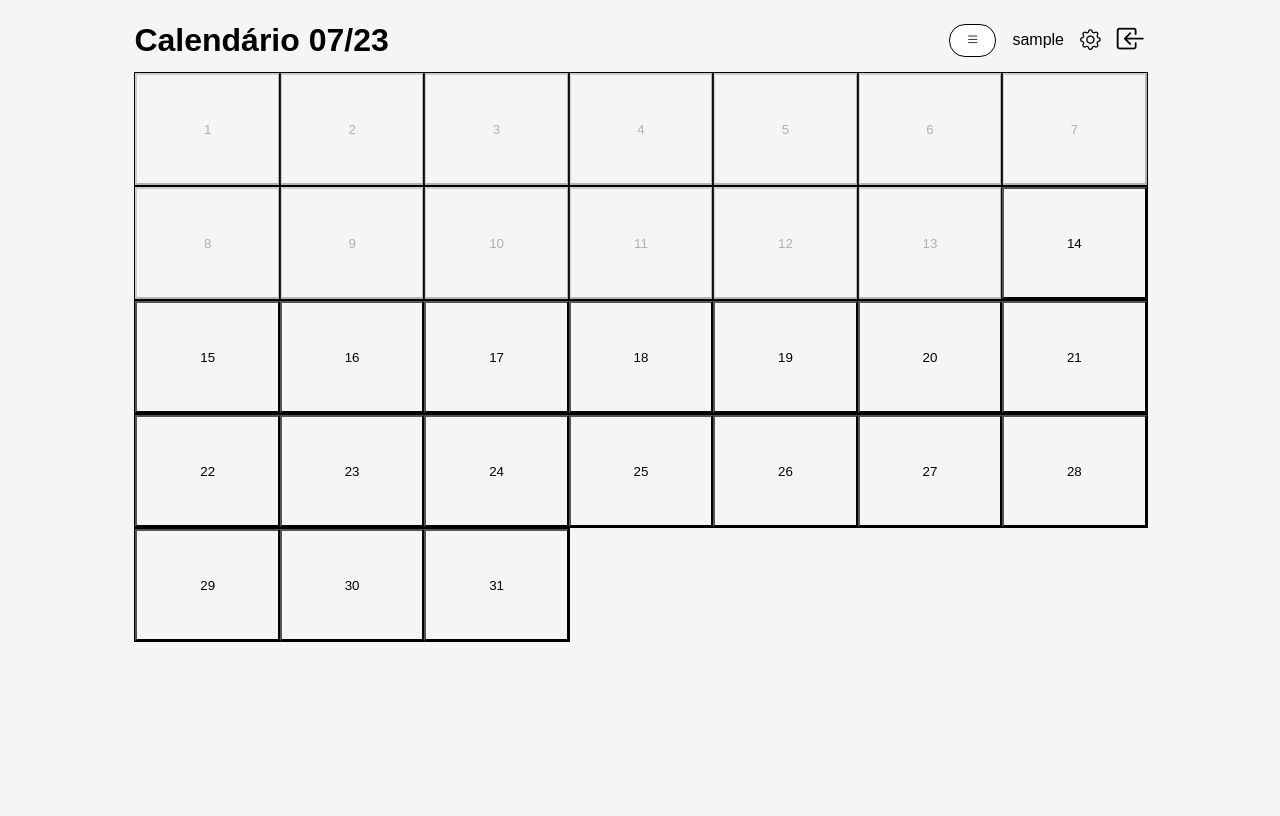
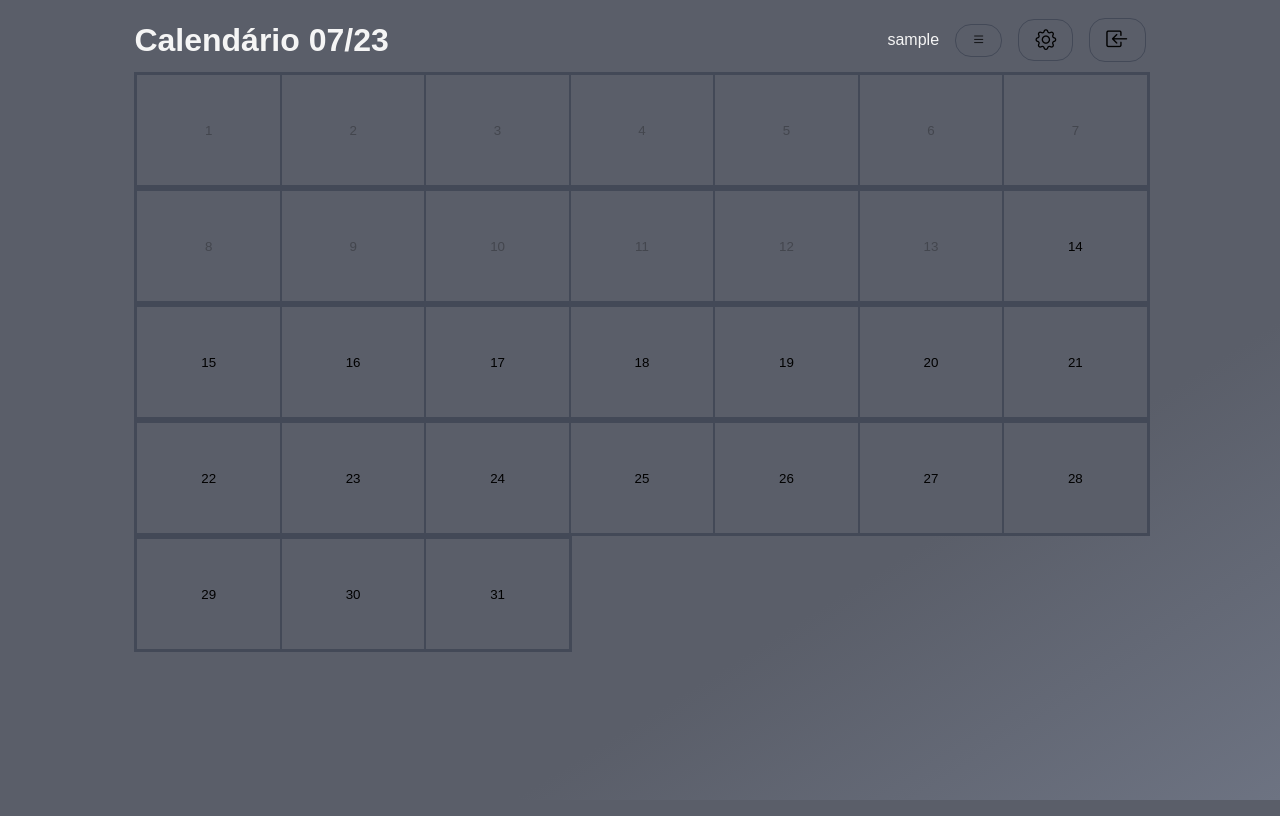
Before and after one commit to brunopstephan/schedule, a PHP site: page /php/ in a window 1280 px wide. Before the commit the page ends 642 px from the top, so only its background shows below. Run offline with PHP 8.4, Linux system fonts and the light colour scheme; the visitor is signed in with stand-in values (Sample User, id 1); data that the repository does not hold is empty.

Commit message:
Visual Changes

```diff
--- a/data/dao.php
+++ b/data/dao.php
@@ -49,7 +49,7 @@
 
         if($stmt->execute()){
 
-            header('Location: http://localhost/php/schedule/');
+            echo "<script>location.Reload();location.href = './';</script>";
         }
 
 
@@ -66,7 +66,7 @@
 
         if($stmt->execute()){
 
-            header('Location: http://localhost/php/schedule/');
+            echo "<script>location.Reload();;location.href = './';</script>";
         }
 
 
@@ -83,7 +83,7 @@
 
         if($stmt->execute()){
 
-            header('Location: http://localhost/php/schedule/');
+            echo "<script>location.Reload();location.href = './';</script>";
         }
 
         $stmt->close();
@@ -124,7 +124,7 @@
         $stmt->bind_param("sssi", $name, $username, $password, $id);
 
         if($stmt->execute()){
-            header('Location: http://localhost/php/schedule/admin');
+            echo "<script>location.href = 'admin';</script>";
         }else{
             echo $stmt->error;
         }
--- a/public/css/style.css
+++ b/public/css/style.css
@@ -1,9 +1,12 @@
 body{
-    background-color: whitesmoke;
+    height: 100vh;
+    background-repeat: no-repeat;
+    background-attachment: fixed;
+    background-image: linear-gradient(to bottom right, #5a5e69 70%, #6d7382);;
     font-family: Arial, Helvetica, sans-serif;
     overflow-x: hidden;
+    color: whitesmoke
 }
-
 
 
 .container{
@@ -15,8 +18,8 @@ body{
 }
 
 .btn-all{
-    background: white;
-    border: 1px solid black;
+    background: #5a5e69;
+    border: 1px solid #434957;
     border-radius: 1rem;
     text-align: center;
     padding-inline: 1rem;
@@ -25,11 +28,12 @@ body{
 }
 
 .btn-all:hover{
-    background-color: lightgrey;
+    translate: 0 -5px;
+    background-color: #434957;
 }
 
 .form-input{
-    border: 1px solid black;
+    border: 1px solid #434957;
     border-radius: 1rem;
     padding: .5rem;
 }
@@ -49,19 +53,20 @@ body{
 .day{
     width: 100%;
     height: 7rem;
-    border: 1px solid black;
+    border: 2px solid #434957;
 }
 
 .day button{
     position: relative;
     width: 100%;
     height: 100%;
-    background-color: transparent;
+    background-color: #5a5e69;
+    border: 1px solid #434957;
     transition: 300ms;
 }
 
 .day button:enabled:hover{
-    background: gainsboro;
+    background: #434957
 }
 
 .hours{
@@ -132,13 +137,14 @@ td:nth-child(3){
 
 
 .bi-box-arrow-in-right, .bi-box-arrow-in-left{
-    font-size: 1.8rem;
+    color: black;
+    font-size: 1.4rem;
     cursor: pointer;
 }
 
 
 .login{
-    border: 2px solid black;
+    border: 2px solid #434957;
     border-radius: 1rem;
     background: gray;
     width: 20rem;
@@ -191,7 +197,7 @@ td:nth-child(3){
 
 .schedules{
     margin-top: 2rem;
-    border: 1px solid black;
+    border: 1px solid #434957;
     width: 100%;
     display: flex;
     flex-direction: column;
@@ -268,14 +274,10 @@ select option{
     padding-block: .3rem;
     text-align: center;
     border: 1px solid black;
-    background-color: transparent;
     border-radius: 1rem;
     transition: 300ms;
 }
 
-.scheduling-form button:hover{
-    width: 7rem;
-}
 
 /* register */
 
@@ -311,5 +313,5 @@ table{
     width: 80%;
 }
 
-tr:nth-child(even) {background: lightgrey}
+tr:nth-child(even) {background: #5a5e69}
 tr:nth-child(odd) {background: transparent}
--- a/views/home.php
+++ b/views/home.php
@@ -14,24 +14,24 @@
 
     <?php
             if(isset($_SESSION['username'])){
+                echo $_SESSION['username'];
             echo  '<form action="myschedules" method="post">';
-            echo  '   <input type="hidden" name="id" value='.$_SESSION['id'].'>';
-            echo  '    <button type="submit" class="btn-all"><i class="bi bi-list"></i></button>';
+            echo  '<button type="submit" class="btn-all"><i class="bi bi-list"></i></button>';
+            echo  '<input type="hidden" name="id" value='.$_SESSION['id'].'>';
             echo  '</form>';
-                echo $_SESSION['username'];
             }
         ?>
         <?php
             if(isset($_SESSION['admin'])){
                 if($_SESSION['admin'] == 1){
-                    echo '<a href="admin"><i class="bi bi-gear"></i></a>';
+                    echo '<a class="btn-all" href="admin"><i class="bi bi-gear"></i></a>';
                 }
             }
         ?>
 
-        <?= !isset($_SESSION['name']) ? "<h2 id='openLogin'><i class='bi bi-box-arrow-in-right'></i></h2>"
+        <?= !isset($_SESSION['name']) ? "<h2  class='btn-all' id='openLogin'><i class='bi bi-box-arrow-in-right'></i></h2>"
         :
-        "<a href='logout'><i class='bi bi-box-arrow-in-left'></i></a>" ?>
+        "<a class='btn-all' href='logout'><i class='bi bi-box-arrow-in-left'></i></a>" ?>
 
 
 
@@ -50,15 +50,15 @@
                 $_SESSION['admin'] = $user['admin'];
                 $_SESSION['id'] = $user['id'];
                 $_SESSION['logged'] = 1;
-                header('Location: http://localhost/php/schedule/');
+                echo "<script>location.href = './'</script>";
             }else{
                 echo "<script>
-            alert('Usuário ou senha incorretos')
+            alert('Usuário ou senha incorretos');location.href='./';
             </script>";
             }
         }else{
             echo "<script>
-            alert('Usuário ou senha incorretos')
+            alert('Usuário ou senha incorretos');location.href='./';
             </script>";
         }
     }
--- a/views/myschedules.php
+++ b/views/myschedules.php
@@ -3,6 +3,7 @@
   <tr>
     <th>Data</th>
     <th>Horário</th>
+    <th>Descrição</th>
   </tr>
     <?php
         $id = $_POST["id"];
@@ -11,6 +12,7 @@
             echo '<tr>';
             echo '<td>'.$schedule["day"] . "/" . $schedule['month'] .'</td>';
             echo '<td>'.$schedule['inithour'] . " - " . $schedule['endhour'].'</td>';
+            echo '<td>'.$schedule['description'].'</td>';
             echo '</tr>';
         }
     ?>
--- a/views/scheduling.php
+++ b/views/scheduling.php
@@ -50,7 +50,7 @@
         ?>
         </select>
         <input class="description" name="description" type="text" placeholder="Descrição">
-        <button type="submit" name="action">Agendar</button>
+        <button class="btn-all" type="submit" name="action">Agendar</button>
 
     </form>
 </div>
```
Also changed, not shown: README.md.
